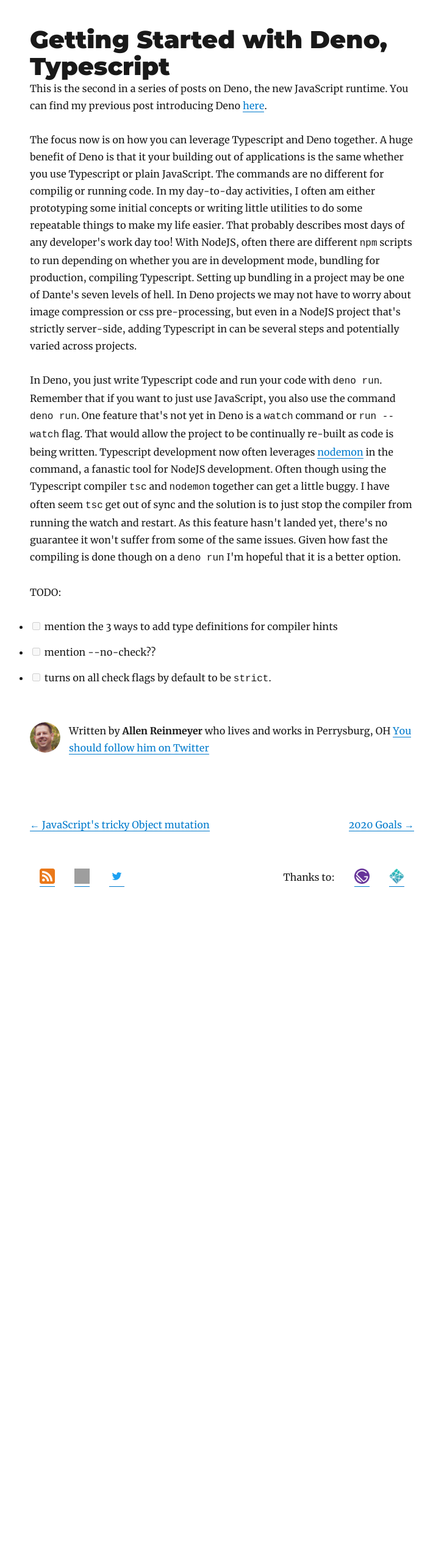
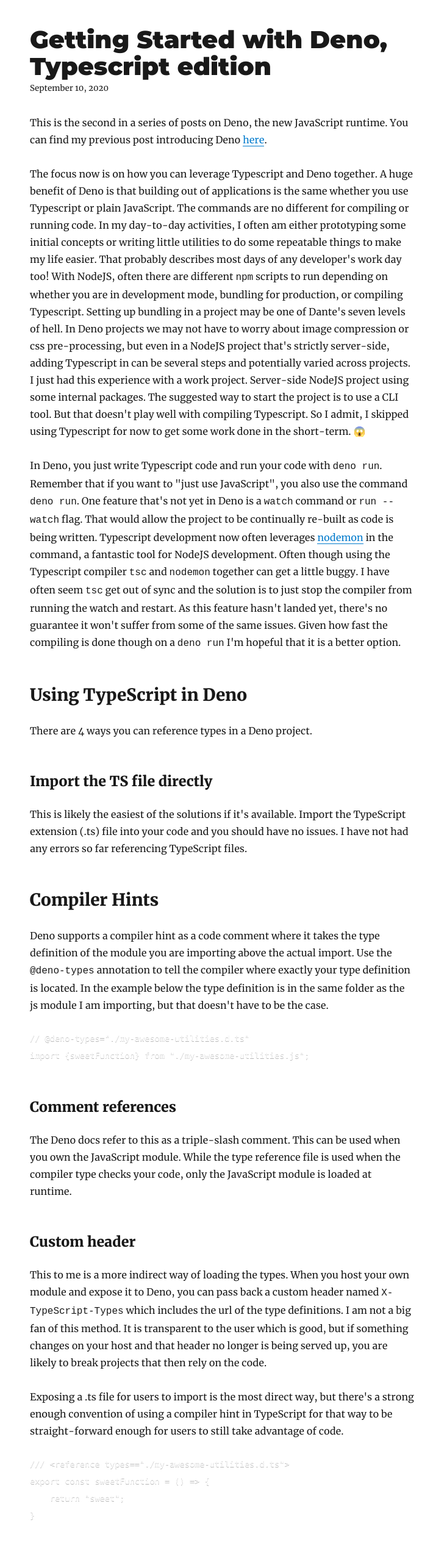
Before and after one commit to areinmeyer/areinmeyer-blog, a Gatsby site: page /blog/deon2/ in a window 1280 px wide. Shown: the part 80-2636 px from the top of the page at 61% size, without its empty margins (276-986 px from the left). Before the commit the page ends 1618 px from the top, so only its background shows below. Built offline with nearby package versions, Linux system fonts and the light colour scheme; Gatsby itself is replaced by a stand-in of ours; some packages are replaced by stand-ins of ours; code samples lack their colours; grey boxes are pictures that could not be loaded.

Commit message:
save from old laptop

````diff
--- a/content/blog/deon2.md
+++ b/content/blog/deon2.md
@@ -1,17 +1,46 @@
 ---
-title: Getting Started with Deno, Typescript
-date:
+title: Getting Started with Deno, Typescript edition
+date: 2020-09-10
 description: A deeper dive into Deno and Typescript
 tags: ["typescript", "deno", "learninpublic"]
 ---
 
 This is the second in a series of posts on Deno, the new JavaScript runtime.  You can find my previous post introducing Deno [here](deno-start.md).
 
-The focus now is on how you can leverage Typescript and Deno together.  A huge benefit of Deno is that it your building out of applications is the same whether you use Typescript or plain JavaScript.  The commands are no different for compilig or running code.  In my day-to-day activities, I often am either prototyping some initial concepts or writing little utilities to do some repeatable things to make my life easier.  That probably describes most days of any developer's work day too!  With NodeJS, often there are different `npm` scripts to run depending on whether you are in development mode, bundling for production, compiling Typescript.  Setting up bundling in a project may be one of Dante's seven levels of hell.  In Deno projects we may not have to worry about image compression or css pre-processing, but even in a NodeJS project that's strictly server-side, adding Typescript in can be several steps and potentially varied across projects.
+The focus now is on how you can leverage Typescript and Deno together.  A huge benefit of Deno is that building out of applications is the same whether you use Typescript or plain JavaScript.  The commands are no different for compiling or running code.  In my day-to-day activities, I often am either prototyping some initial concepts or writing little utilities to do some repeatable things to make my life easier.  That probably describes most days of any developer's work day too!  With NodeJS, often there are different `npm` scripts to run depending on whether you are in development mode, bundling for production, or compiling Typescript.  Setting up bundling in a project may be one of Dante's seven levels of hell.  In Deno projects we may not have to worry about image compression or css pre-processing, but even in a NodeJS project that's strictly server-side, adding Typescript in can be several steps and potentially varied across projects.  I just had this experience with a work project.  Server-side NodeJS project using some internal packages.  The suggested way to start the project is to use a CLI tool.  But that doesn't play well with compiling Typescript.  So I admit, I skipped using Typescript for now to get some work done in the short-term. 😱
 
-In Deno, you just write Typescript code and run your code with `deno run`.  Remember that if you want to just use JavaScript, you also use the command `deno run`.  One feature that's not yet in Deno is a `watch` command or `run --watch` flag.  That would allow the project to be continually re-built as code is being written.  Typescript development now often leverages [nodemon](???) in the command, a fanastic tool for NodeJS development.  Often though using the Typescript compiler `tsc` and `nodemon` together can get a little buggy.  I have often seem `tsc` get out of sync and the solution is to just stop the compiler from running the watch and restart.  As this feature hasn't landed yet, there's no guarantee it won't suffer from some of the same issues.  Given how fast the compiling is done though on a `deno run` I'm hopeful that it is a better option.
+In Deno, you just write Typescript code and run your code with `deno run`.  Remember that if you want to "just use JavaScript", you also use the command `deno run`.  One feature that's not yet in Deno is a `watch` command or `run --watch` flag.  That would allow the project to be continually re-built as code is being written.  Typescript development now often leverages [nodemon](???) in the command, a fantastic tool for NodeJS development.  Often though using the Typescript compiler `tsc` and `nodemon` together can get a little buggy.  I have often seem `tsc` get out of sync and the solution is to just stop the compiler from running the watch and restart.  As this feature hasn't landed yet, there's no guarantee it won't suffer from some of the same issues.  Given how fast the compiling is done though on a `deno run` I'm hopeful that it is a better option.
 
+## Using TypeScript in Deno
+
+There are 4 ways you can reference types in a Deno project.
+
+### Import the TS file directly
+This is likely the easiest of the solutions if it's available.  Import the TypeScript extension (.ts) file into your code and you should have no issues.  I have not had any errors so far referencing TypeScript files.
+
+## Compiler Hints
+Deno supports a compiler hint as a code comment where it takes the type definition of the module you are importing above the actual import.  Use the `@deno-types` annotation to tell the compiler where exactly your type definition is located.  In the example below the type definition is in the same folder as the js module I am importing, but that doesn't have to be the case.
+
+```javascript
+// @deno-types="./my-awesome-utilities.d.ts"
+import {sweetFunction} from "./my-awesome-utilities.js";
+```
+
+### Comment references
+The Deno docs refer to this as a triple-slash comment.  This can be used when you own the JavaScript module.  While the type reference file is used when the compiler type checks your code, only the JavaScript module is loaded at runtime.
+
+### Custom header
+This to me is a more indirect way of loading the types.  When you host your own module and expose it to Deno, you can pass back a custom header named `X-TypeScript-Types` which includes the url of the type definitions.  I am not a big fan of this method.  It is transparent to the user which is good, but if something changes on your host and that header no longer is being served up, you are likely to break projects that then rely on the code.
+
+Exposing a .ts file for users to import is the most direct way, but there's a strong enough convention of using a compiler hint in TypeScript for that way to be straight-forward enough for users to still take advantage of code.
+
+```javascript
+/// <reference types=="./my-awesome-utilities.d.ts">
+export const sweetFunction = () => {
+    return "sweet";
+}
+```
+### Compiler Options
+Your Dneo project can provide a tsconfig.json to change the default behavior of enabling all of the strict flags that TypeScript supports.  But that configuration must be specified at runtime using the `-c` flag and passing the path to the config file.  Not ideal as deno already supports a lot of runtime flags due to the security permissions it enables.  The team seems to want to avoid "magic" resolutions or path-logic that ended up causing some confusion in the NodeJS landscape, but it's quite easy to forget flags when running a program that maybe's not already saved or aliased in your command-line history.
 TODO:
-* [ ] mention the 3 ways to add type definitions for compiler hints
-* [ ] mention --no-check??
 * [ ] turns on all check flags by default to be `strict`.
````
